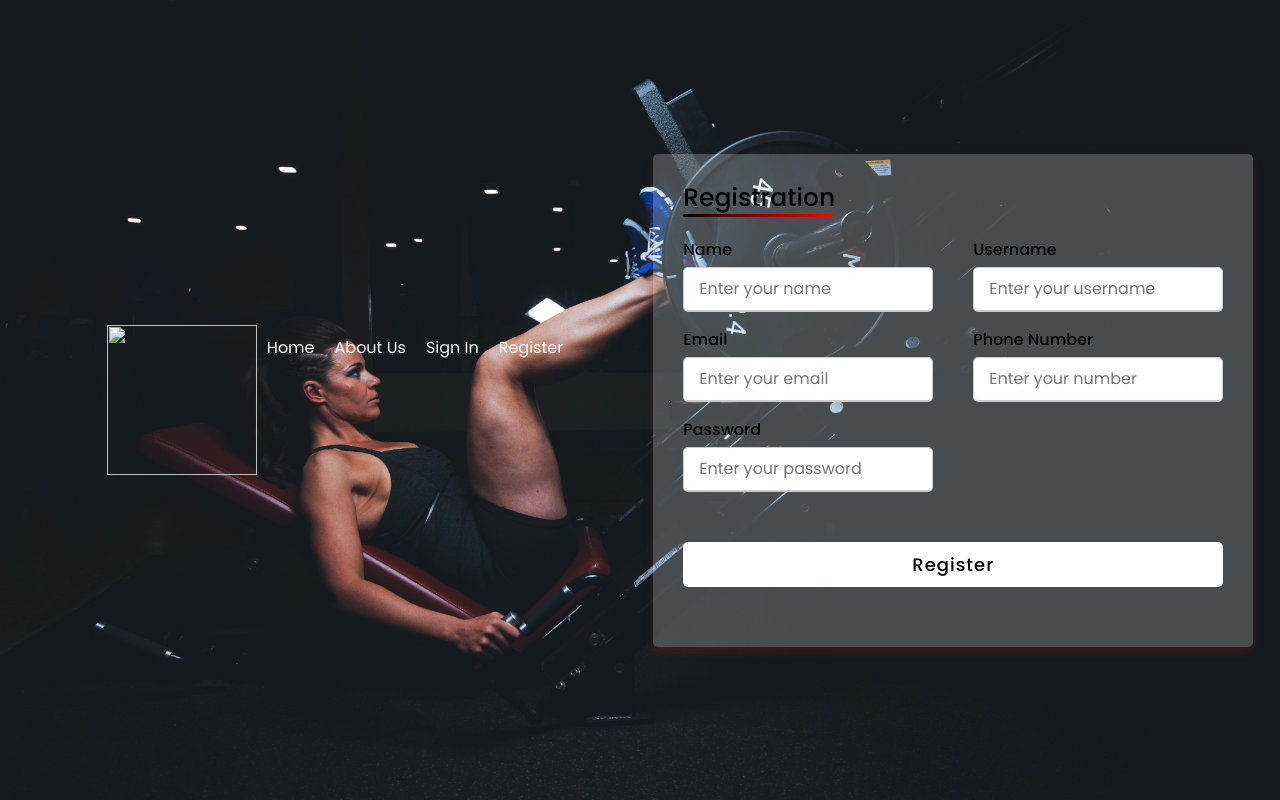
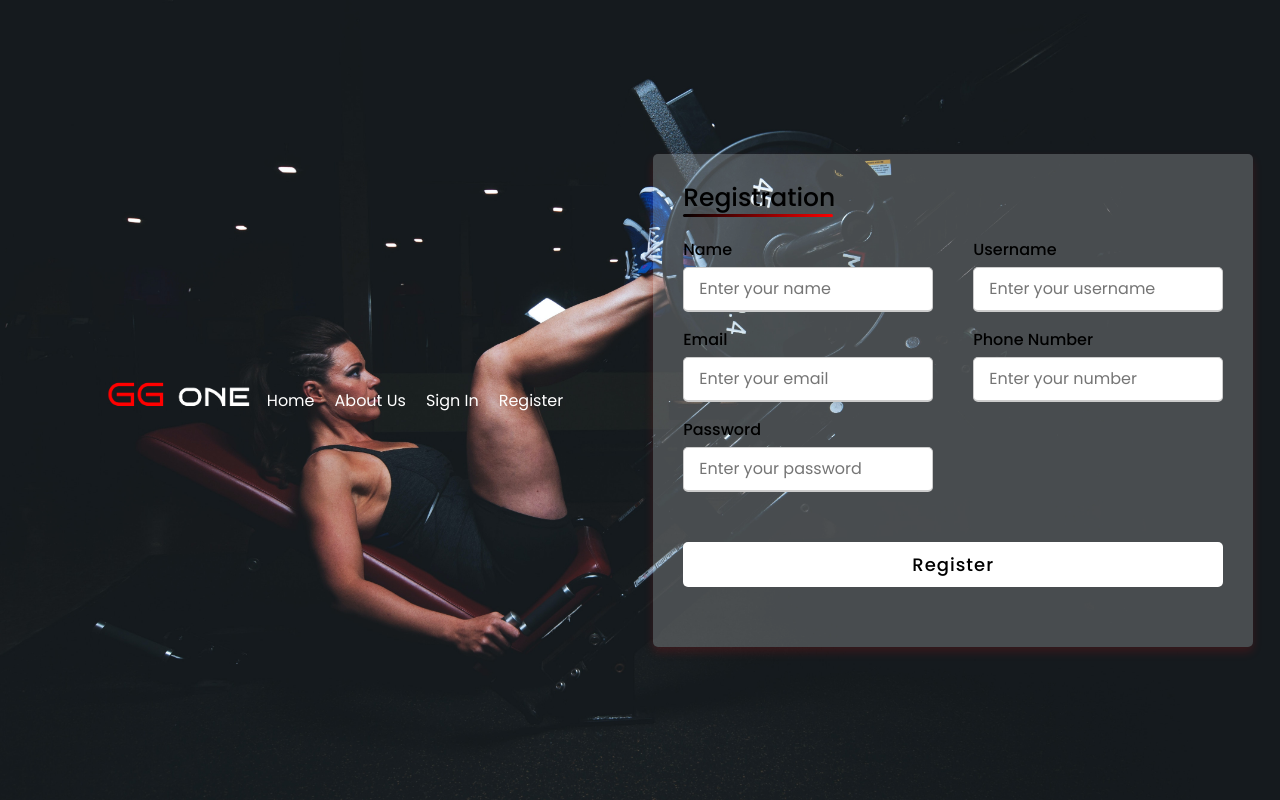
Before and after one commit to javascript143/GiorgiGigashvili, a plain HTML site: page pages/Registration.html in a window 1280 px wide. Drawn offline with nearby package versions, Linux system fonts and the light colour scheme.

Commit message:
Registration.html

```diff
--- a/pages/Registration.html
+++ b/pages/Registration.html
@@ -17,7 +17,7 @@
   <body>
 <header>
     <nav>
-        <a href="/GiorgiGigashvili/index.html"><img src="./img/Untitled-3.png" alt=""></a>
+        <a href="/GiorgiGigashvili/index.html"><img src="/GiorgiGigashvili/img/Untitled-3.png" alt=""></a>
         <a href="/GiorgiGigashvili/index.html" class="button">Home</a>
         <a href="/GiorgiGigashvili/pages/AboutUs.html" class="button">About Us</a>
         <a href="/GiorgiGigashvili/pages/signIn.html" class="button">Sign In</a>
```
